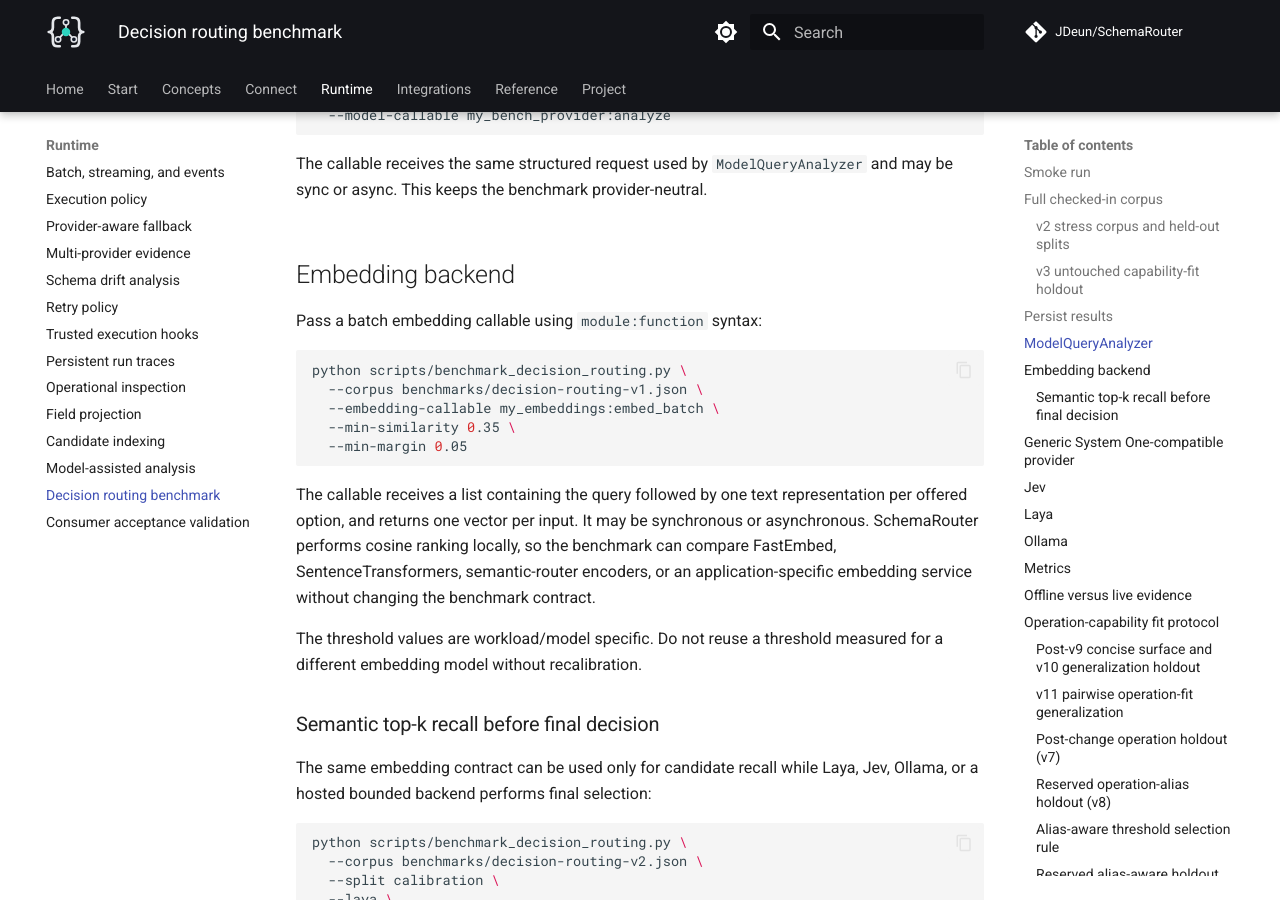
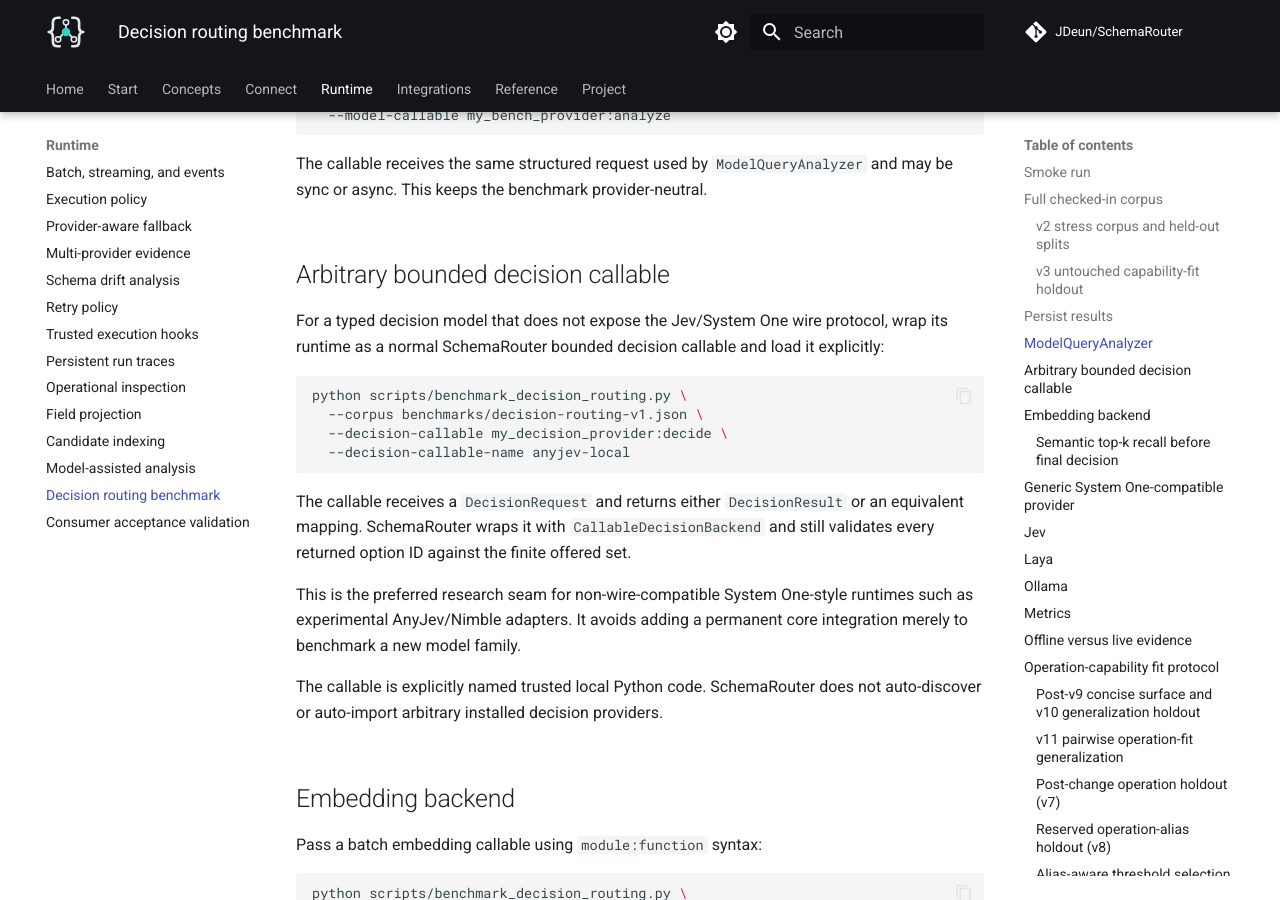
Before and after one commit to JDeun/SchemaRouter, an MkDocs documentation site: the page built from docs/guides/decision-benchmark.md, in a window 1280 px wide and 900 px high, scrolled down 2846 px. Built offline with MkDocs 1.6.1 and Material for MkDocs 9.7.7, drawn with Linux system fonts in a browser that asks for light colours; comment, search, counter and statistics services are not loaded.

Commit message:
docs: explain non-wire decision model benchmark seam

````diff
--- a/docs/guides/decision-benchmark.md
+++ b/docs/guides/decision-benchmark.md
@@ -120,6 +120,29 @@ python scripts/benchmark_decision_routing.py \
 
 The callable receives the same structured request used by `ModelQueryAnalyzer` and may be sync or
 async. This keeps the benchmark provider-neutral.
+
+## Arbitrary bounded decision callable
+
+For a typed decision model that does not expose the Jev/System One wire protocol, wrap its
+runtime as a normal SchemaRouter bounded decision callable and load it explicitly:
+
+```bash
+python scripts/benchmark_decision_routing.py \
+  --corpus benchmarks/decision-routing-v1.json \
+  --decision-callable my_decision_provider:decide \
+  --decision-callable-name anyjev-local
+```
+
+The callable receives a `DecisionRequest` and returns either `DecisionResult` or an equivalent
+mapping. SchemaRouter wraps it with `CallableDecisionBackend` and still validates every returned
+option ID against the finite offered set.
+
+This is the preferred research seam for non-wire-compatible System One-style runtimes such as
+experimental AnyJev/Nimble adapters. It avoids adding a permanent core integration merely to
+benchmark a new model family.
+
+The callable is explicitly named trusted local Python code. SchemaRouter does not auto-discover or
+auto-import arbitrary installed decision providers.
 
 ## Embedding backend
 
````
